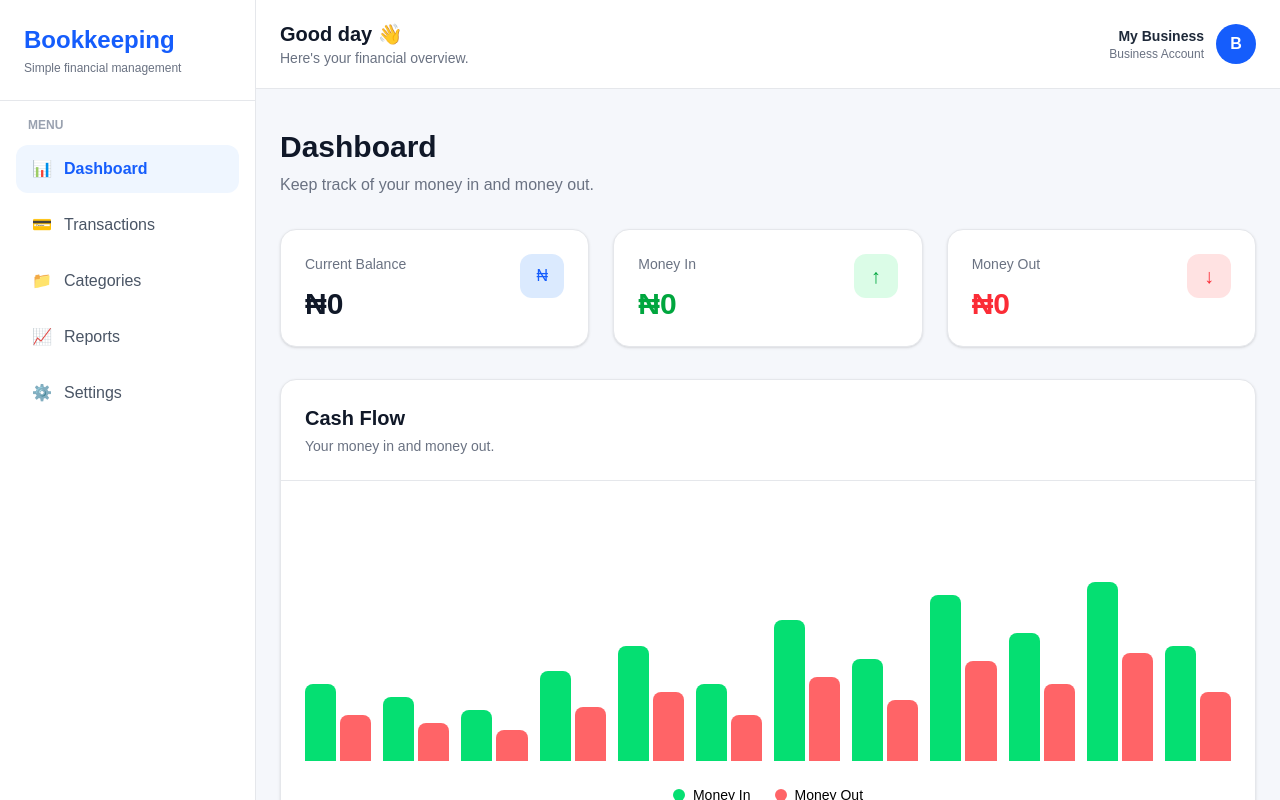
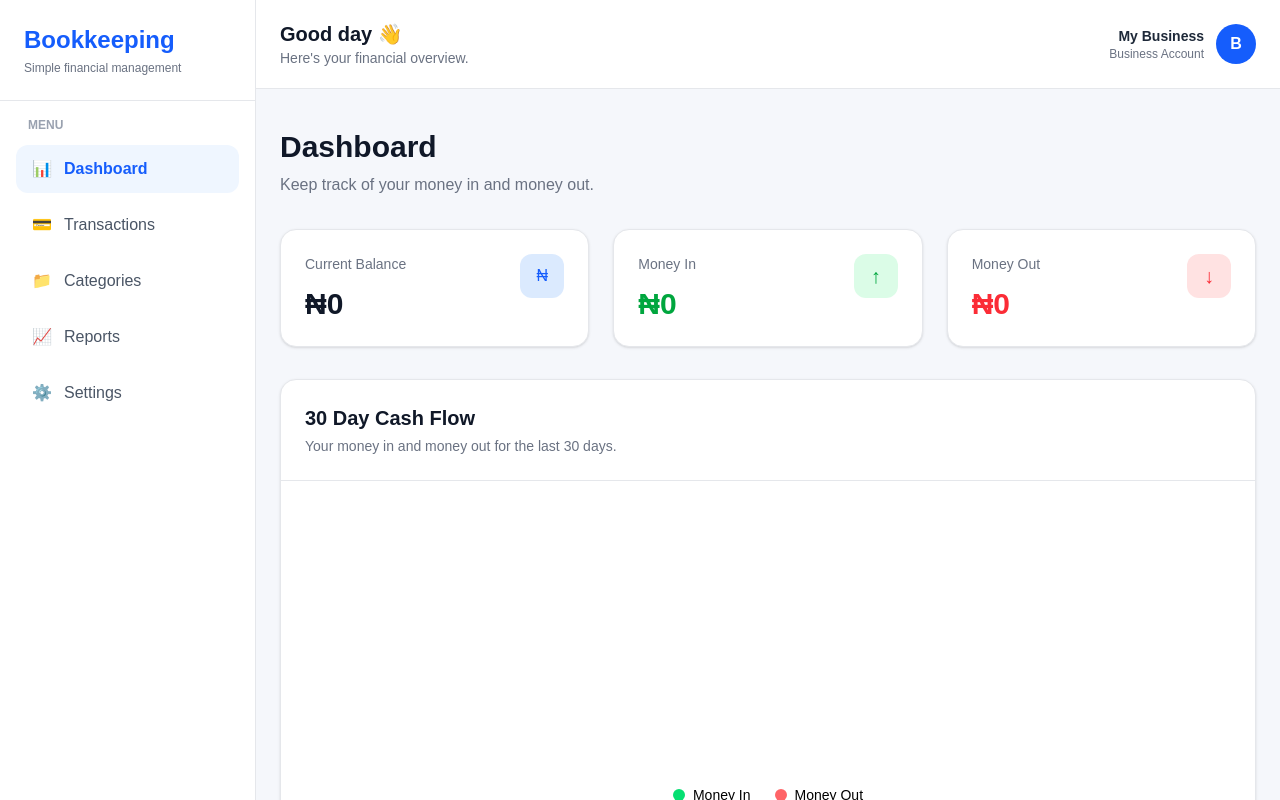
Before and after one commit to Tobaseun1/Book-keeping-, a React (Vite) app: page /dashboard in a window 1280 px wide. Shown: the top 800 px of the page. Built offline with nearby package versions, Linux system fonts and the light colour scheme.

Commit message:
Add real 30 day cash flow

```diff
--- a/src/Pages/Dashboard.jsx
+++ b/src/Pages/Dashboard.jsx
@@ -105,20 +105,48 @@ function Dashboard() {
     // =========================
     // CASH FLOW SAMPLE DATA
     // =========================
-    const cashFlowData = [
-        30,
-        25,
-        20,
-        35,
-        45,
-        30,
-        55,
-        40,
-        65,
-        50,
-        70,
-        45,
-    ];
+   // =========================
+// 30 DAY CASH FLOW
+// =========================
+const cashFlowData = Array.from({ length: 30 }).map((_, index) => {
+    const date = new Date();
+
+    date.setHours(0, 0, 0, 0);
+    date.setDate(date.getDate() - (29 - index));
+
+    const dateString = date.toLocaleDateString();
+
+    const dayTransactions = transactions.filter(
+        (transaction) => transaction.date === dateString
+    );
+
+    const moneyInForDay = dayTransactions
+        .filter((transaction) => transaction.type === "in")
+        .reduce(
+            (total, transaction) => total + transaction.amount,
+            0
+        );
+
+    const moneyOutForDay = dayTransactions
+        .filter((transaction) => transaction.type === "out")
+        .reduce(
+            (total, transaction) => total + transaction.amount,
+            0
+        );
+
+    return {
+        date: dateString,
+        moneyIn: moneyInForDay,
+        moneyOut: moneyOutForDay,
+    };
+});
+
+const maxCashFlow = Math.max(
+    ...cashFlowData.map((day) =>
+        Math.max(day.moneyIn, day.moneyOut)
+    ),
+    1
+);
 
     return (
         <div className="min-h-screen bg-[#F5F7FB] flex">
@@ -337,38 +365,39 @@ function Dashboard() {
                     </div>
 
                     {/* =========================
-                        CASH FLOW
+    30 DAY CASH FLOW
 ========================= */}
 <div className="bg-white rounded-2xl border border-gray-200 shadow-sm mt-8">
 
     <div className="p-6 border-b border-gray-200">
 
         <h2 className="text-xl font-bold text-gray-900">
-                                Cash Flow
+            30 Day Cash Flow
         </h2>
 
         <p className="text-sm text-gray-500 mt-1">
-                                Your money in and money out.
+            Your money in and money out for the last 30 days.
         </p>
 
     </div>
 
     <div className="p-6">
 
-                            <div className="flex items-end gap-3 h-64">
+        <div className="flex items-end gap-1 h-64">
 
-                                {cashFlowData.map(
-                                    (height, index) => (
+            {cashFlowData.map((day, index) => (
+
                 <div
                     key={index}
                     className="flex-1 flex items-end gap-1 h-full"
+                    title={`${day.date} - In: ${currencySymbol}${day.moneyIn.toLocaleString()} | Out: ${currencySymbol}${day.moneyOut.toLocaleString()}`}
                 >
 
                     {/* Money In */}
                     <div
                         className="bg-green-400 rounded-t-lg w-1/2"
                         style={{
-                                                    height: `${height}%`,
+                            height: `${(day.moneyIn / maxCashFlow) * 100}%`,
                         }}
                     />
 
@@ -376,13 +405,13 @@ function Dashboard() {
                     <div
                         className="bg-red-400 rounded-t-lg w-1/2"
                         style={{
-                                                    height: `${height * 0.6}%`,
+                            height: `${(day.moneyOut / maxCashFlow) * 100}%`,
                         }}
                     />
 
                 </div>
-                                    )
-                                )}
+
+            ))}
 
         </div>
 
@@ -402,6 +431,7 @@ function Dashboard() {
         </div>
 
     </div>
+
 </div>
 
 
```
Lines whose indentation alone changed are shown as unchanged.
